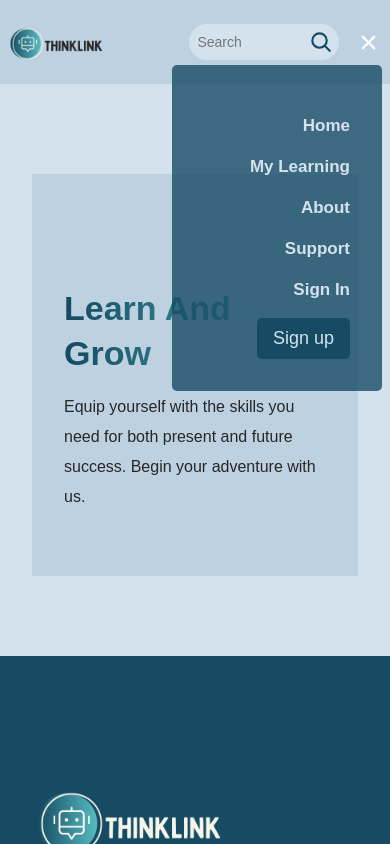
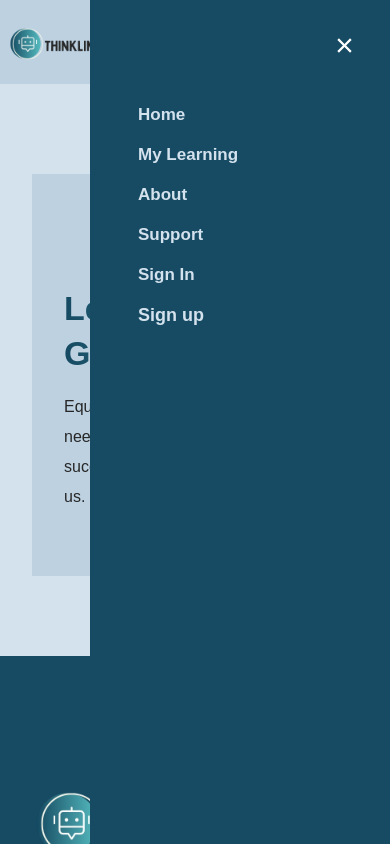
Before and after one commit to Yasmine-Zahreddine/ThinkLink, a React (Vite) app in the folder frontend/: page / in a window 390 px wide. Both pictures are taken after a click on the icon 368 px from the left and 42 px from the top of the page. Shown: the top 844 px of the page. Built offline with nearby package versions, Linux system fonts and the light colour scheme.

Commit message:
fixed the display of the navbar

```diff
--- a/frontend/src/components/navbar/Navbar.jsx
+++ b/frontend/src/components/navbar/Navbar.jsx
@@ -4,26 +4,41 @@ import { NavLink } from "react-router-dom";
 import { RiMenu3Line, RiCloseLine } from "react-icons/ri";
 import logo from "../../assets/logos/logo_lighttheme_thinklink.png";
 import SearchIcon from "../../assets/search.svg";
+import PropTypes from 'prop-types';
 
-const Menu = () => (
+const Menu = ({ closeMenu }) => (
   <>
     <p>
-      <NavLink to="/">Home</NavLink>
+      <NavLink to="/" onClick={closeMenu}>Home</NavLink>
     </p>
     <p>
-      <a href="#my_learning">My Learning</a>
+      <a href="#my_learning" onClick={closeMenu}>My Learning</a>
     </p>
     <p>
-      <a href="#about">About</a>
+      <a href="#about" onClick={closeMenu}>About</a>
     </p>
     <p>
-      <a href="#support">Support</a>
+      <a href="#support" onClick={closeMenu}>Support</a>
     </p>
   </>
 );
 
+Menu.propTypes = {
+  closeMenu: PropTypes.func.isRequired
+};
+
 const Navbar = () => {
   const [toggleMenu, setToggleMenu] = useState(false);
+  const [isClosing, setIsClosing] = useState(false);
+
+  const closeMenu = () => {
+    setIsClosing(true);
+    setTimeout(() => {
+      setToggleMenu(false);
+      setIsClosing(false);
+    }, 300); // Match this with animation duration
+  };
+
   return (
     <div className="navbar">
       <div className="navbar-links">
@@ -31,7 +46,7 @@ const Navbar = () => {
           <img src={logo} alt="logo" />
         </div>
         <div className="navbar-links_container">
-          <Menu />
+          <Menu closeMenu={closeMenu} />
         </div>
       </div>
       <div className="navbar-search">
@@ -48,12 +63,10 @@ const Navbar = () => {
       </div>
       <div className="navbar-menu">
         {toggleMenu ? (
-          <RiCloseLine
+          <RiMenu3Line
             color="#fff"
             size={27}
-            onClick={() => {
-              setToggleMenu(false);
-            }}
+            onClick={() => setToggleMenu(true)}
           />
         ) : (
           <RiMenu3Line
@@ -63,13 +76,20 @@ const Navbar = () => {
           />
         )}
         {toggleMenu && (
-          <div className="navbar-menu_container scale-up-center">
+          <div className={`navbar-menu_container ${isClosing ? 'closing' : ''}`}>
+            <div className="navbar-menu_container-close">
+              <RiCloseLine
+                color="#fff"
+                size={27}
+                onClick={closeMenu}
+              />
+            </div>
             <div className="navbar-menu_container-links">
-              <Menu />
+              <Menu closeMenu={closeMenu} />
               <div className="navbar-menu_container-links-sign">
-                <p>Sign in</p>
+                <p onClick={closeMenu}>Sign in</p>
                 <NavLink to="/signup">
-                  <button type="button">Sign up</button>
+                  <button type="button" onClick={closeMenu}>Sign up</button>
                 </NavLink>
               </div>
             </div>
--- a/frontend/src/components/navbar/navbar.css
+++ b/frontend/src/components/navbar/navbar.css
@@ -45,14 +45,13 @@
   font-family: var(--font-family);
   font-weight: bold;
   font-size: 17px;
-  line-height: 25px;
+  line-height: 40px;
   text-transform: capitalize;
   margin: 0 1rem;
   cursor: pointer;
 }
 
-.navbar-sign button,
-.navbar-menu_container button {
+.navbar-sign button{
   padding: 0.5rem 1rem;
   color: var(--color-bg);
   font-family: var(--font-family);
@@ -66,6 +65,20 @@
   cursor: pointer;
 }
 
+.navbar-menu_container button {
+  padding: 0.5rem 1rem;
+  color: var(--color-bg);
+  font-family: var(--font-family);
+  font-weight: 500;
+  font-size: 18px;
+  line-height: 25px;
+  border-radius: 5px;
+  background-color: transparent;
+  border: none;
+  outline: none;
+  cursor: pointer;
+  font-weight: bold;
+}
 .navbar-menu {
   margin-left: 1rem;
   display: none;
@@ -78,26 +91,56 @@
 
 .navbar-menu_container {
   display: flex;
-  justify-content: flex-end;
-  align-items: flex-end;
+  justify-content: flex-start;
+  align-items: flex-start;
   flex-direction: column;
-  text-align: end;
-  background: var(--color-dark-blue-transparent);
+  text-align: start;
+  background: var(--color-dark-blue);
   padding: 2rem;
-  position: absolute;
-  top: 20px;
+  position: fixed;
+  top: 0;
   right: 0;
-  margin-top: 1rem;
-  min-width: 210px;
-  border-radius: 5px;
-  box-shadow: 0 0 5 rgba(0, 0, 0, 0.2);
-  p {
-    color: var(--color-bg);
+  height: 100vh;
+  width: 300px;
+  margin: 0;
+  animation: slideIn 0.3s ease-in-out;
+  z-index: 1000;
+}
+
+.navbar-menu_container-close {
+  align-self: flex-end;
+  margin-bottom: 2rem;
+  cursor: pointer;
+}
+
+.navbar-menu_container-links {
+  width: 100%;
+}
+
+@keyframes slideIn {
+  from {
+    transform: translateX(100%);
+  }
+  to {
+    transform: translateX(0);
   }
 }
 
+@keyframes slideOut {
+  from {
+    transform: translateX(0);
+  }
+  to {
+    transform: translateX(100%);
+  }
+}
+
+.navbar-menu_container.closing {
+  animation: slideOut 0.3s ease-in-out forwards;
+}
+
 .navbar-menu_container p {
-  margin: 1rem 0;
+  color: var(--color-bg);
 }
 
 .navbar-menu_container-links-sign {
@@ -171,9 +214,6 @@
   .navbar-sign {
     display: none;
   }
-  .navbar-menu_container {
-    top: 20px;
-  }
   .navbar-menu_container-links-sign {
     display: block;
   }
```
